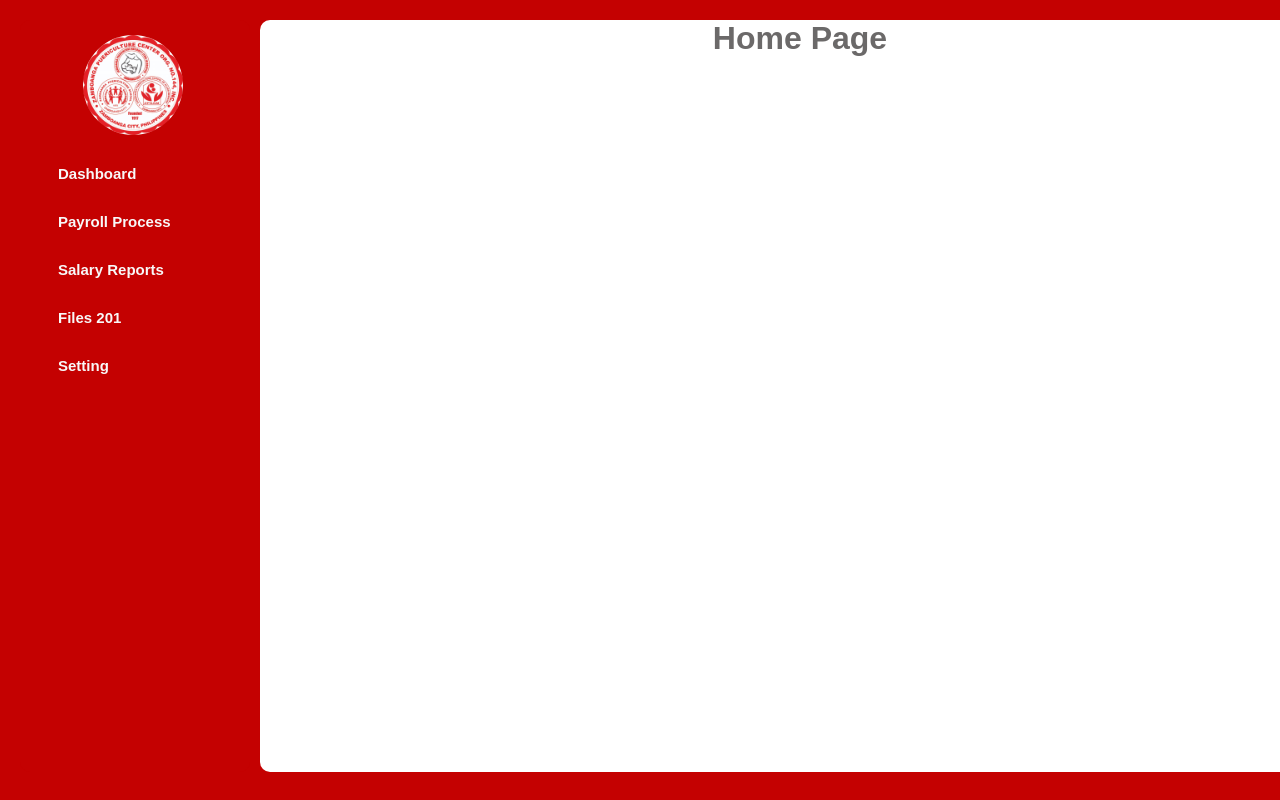
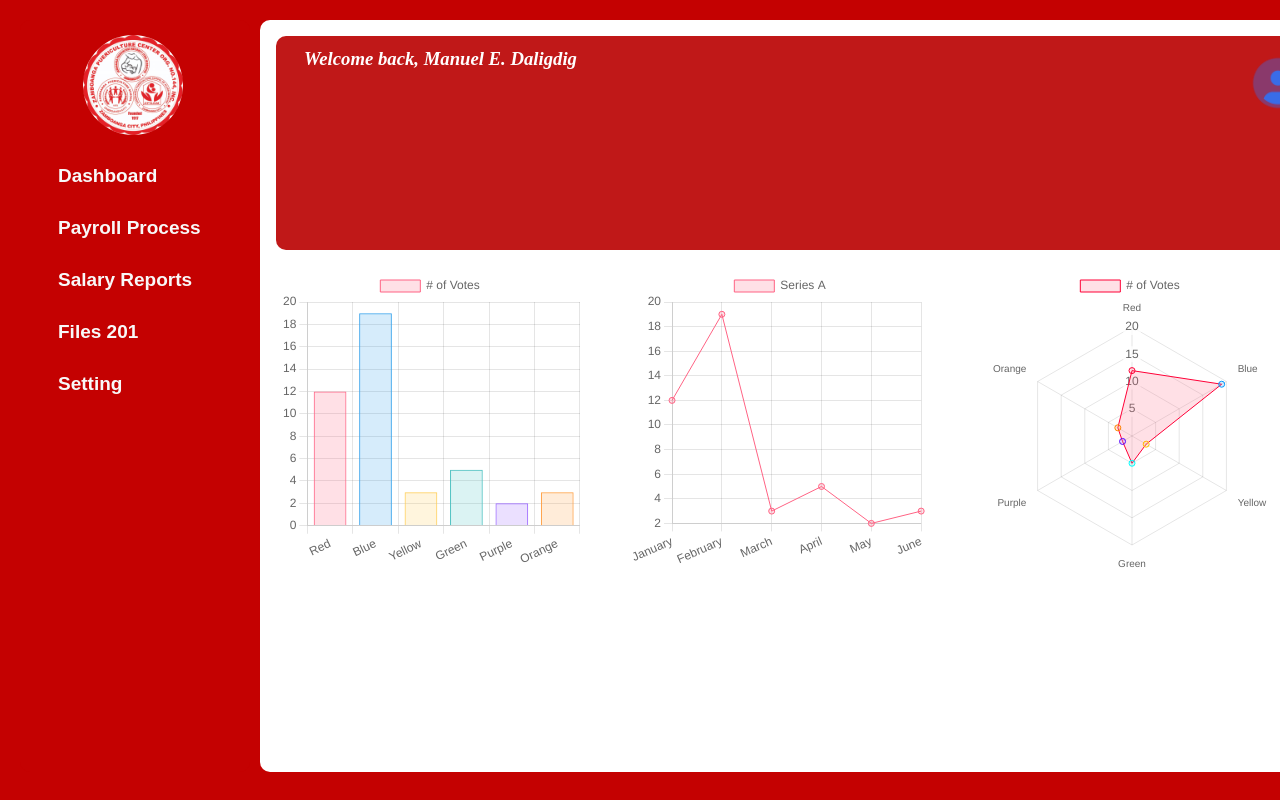
Before and after one commit to ManCoders/puericulture-man, a PHP site: page /payroll/index.php?page=home in a window 1280 px wide. Run offline with PHP 8.4, Linux system fonts and the light colour scheme.

Commit message:
Dashboard Design Done

```diff
--- a/payroll/assets/css/style.css
+++ b/payroll/assets/css/style.css
@@ -30,6 +30,7 @@ nav{
 
 .nav-item {
     padding: 15px;
+    width: 100%;
     cursor: pointer;
 }
 
@@ -39,7 +40,7 @@ nav{
 
 .nav-item a {
     color: #f8f8f8;
-    font-size: 15px;
+    font-size: 19px;
     font-weight: bold;
     text-decoration: none;
     padding: 23px;
@@ -53,7 +54,7 @@ nav{
 .nav-item img{
    display: flex;
    margin-left: 3rem;
-   justify-content: center;
+
 }
 
 main{
@@ -63,4 +64,37 @@ main{
     height: 94vh;
     border-radius: 10px;
     background: var(--content-background);
+    overflow: hidden;
 }
+
+
+
+
+/* DASHBOARD STYLE */
+.dashboard-content{
+    display: flex;
+    color: #ffffff;
+    width: 1035px;
+    background-color: #c01818;
+
+    margin: 1rem;
+    border-radius: 10px;
+    padding: 7px;
+    gap: 40rem;
+    height: 200px;
+}
+
+.nav-1{
+    width: 40%;
+    margin: 5px;
+    text-decoration: none;
+    font-family :'Times New Roman', Times, serif;
+    font-style: italic;
+}
+
+.nav-profile{
+    margin: 10px;
+    color: #ffffff;
+    text-decoration: none;
+    font-size: 18px;
+}
--- a/payroll/home.php
+++ b/payroll/home.php
@@ -1 +1,124 @@
-<h1>Home Page</h1>
+<div>
+    <div class="dashboard-content">
+        <div class="nav-1">
+            <h3>Welcome back, <?php echo 'Manuel E. Daligdig' ?></h3>
+        </div>
+        <div class="nav-profile"><img src="./assets/images/user-avatar.png" alt="Profile Avatar" width="60">
+            <script src="https://cdn.jsdelivr.net/npm/chart.js"></script>
+
+
+        </div>
+
+    </div>
+    <div style="display:flex; gap:50px; margin:20px;">
+        <div><canvas id="myChart1" width="300px" height="300px"></canvas></div>
+        <div><canvas id="myChart2" width="300px" height="300px"></canvas></div>
+        <div><canvas id="myChart3" width="300px" height="300px"></canvas></div>
+    </div>
+
+    <script>
+        // Chart 1
+        var ctx = document.getElementById('myChart1').getContext('2d');
+        var chart1 = new Chart(ctx, {
+            type: 'bar',
+            data: {
+                labels: ['Red', 'Blue', 'Yellow', 'Green', 'Purple', 'Orange'],
+                datasets: [{
+                    label: '# of Votes',
+                    data: [12, 19, 3, 5, 2, 3],
+                    backgroundColor: [
+                        'rgba(255, 99, 132, 0.2)',
+                        'rgba(54, 162, 235, 0.2)',
+                        'rgba(255, 206, 86, 0.2)',
+                        'rgba(75, 192, 192, 0.2)',
+                        'rgba(153, 102, 255, 0.2)',
+                        'rgba(255, 159, 64, 0.2)'
+                    ],
+                    borderColor: [
+                        'rgba(255, 99, 132, 1)',
+                        'rgba(54, 162, 235, 1)',
+                        'rgba(255, 206, 86, 1)',
+                        'rgba(75, 192, 192, 1)',
+                        'rgba(153, 102, 255, 1)',
+                        'rgba(255, 159, 64, 1)'
+                    ],
+                    borderWidth: 1
+                }]
+            },
+            options: {
+                scales: {
+                    yAxes: [{
+                        ticks: {
+                            beginAtZero: true
+                        }
+                    }]
+                }
+            }
+        });
+
+        // Chart 2
+        var ctx2 = document.getElementById('myChart2').getContext('2d');
+        var chart2 = new Chart(ctx2, {
+            type: 'line',
+            data: {
+                labels: ['January', 'February', 'March', 'April', 'May', 'June'],
+                datasets: [{
+                    label: 'Series A',
+                    data: [12, 19, 3, 5, 2, 3],
+                    backgroundColor: 'rgba(255, 99, 132, 0.2)',
+                    borderColor: 'rgba(255, 99, 132, 1)',
+                    borderWidth: 1
+                }]
+            },
+            options: {
+                scales: {
+                    yAxes: [{
+                        ticks: {
+                            beginAtZero: true
+                        }
+                    }]
+                }
+            }
+        });
+
+    // Chart 1
+    var ctx = document.getElementById('myChart3').getContext('2d');
+        var chart1 = new Chart(ctx, {
+            type: 'radar',
+            data: {
+                labels: ['Red', 'Blue', 'Yellow', 'Green', 'Purple', 'Orange'],
+                datasets: [{
+                    label: '# of Votes',
+                    data: [12, 19, 3, 5, 2, 3],
+                    backgroundColor: [
+                        'rgba(255, 99, 132, 0.2)',
+                        'rgba(54, 162, 235, 0.2)',
+                        'rgba(255, 206, 86, 0.2)',
+                        'rgba(75, 192, 192, 0.2)',
+                        'rgba(153, 102, 255, 0.2)',
+                        'rgba(255, 159, 64, 0.2)'
+                    ],
+                    borderColor: [
+                        'rgb(255, 0, 55)',
+                        'rgb(0, 153, 255)',
+                        'rgb(255, 183, 0)',
+                        'rgb(0, 255, 255)',
+                        'rgb(85, 0, 255)',
+                        'rgb(255, 128, 0)'
+                    ],
+                    borderWidth: 1
+                }]
+            },
+            options: {
+                scales: {
+                    yAxes: [{
+                        ticks: {
+                            beginAtZero: true
+                        }
+                    }]
+                }
+            }
+        });
+
+    </script>
+</div>
--- a/payroll/navbar.php
+++ b/payroll/navbar.php
@@ -1,5 +1,7 @@
 <script></script>
 <link rel="stylesheet" href="./assets/css/style.css">
+<script src="https://cdn.jsdelivr.net/npm/chart.js"></script>
+
 
 <div class="nav_main_bar">
     <nav class="nav" id="sidebar">
--- a/payroll/pages/Employee_management.php
+++ /dev/null
@@ -1 +0,0 @@
-<H1>EMPLOYEE</H1>
--- a/payroll/pages/Payroll_processing.php
+++ /dev/null
@@ -1 +0,0 @@
-<H1>PAYROLL</H1>
--- a/payroll/pages/Salary_reports.php
+++ /dev/null
@@ -1 +0,0 @@
-<h1>SALARY</h1>
--- a/payroll/pages/setting.php
+++ /dev/null
@@ -1 +0,0 @@
-<H1>SETTING</H1>
--- /dev/null
+++ b/payroll/profile.php
@@ -0,0 +1 @@
+<h1>Profiles Page</h1>
```
